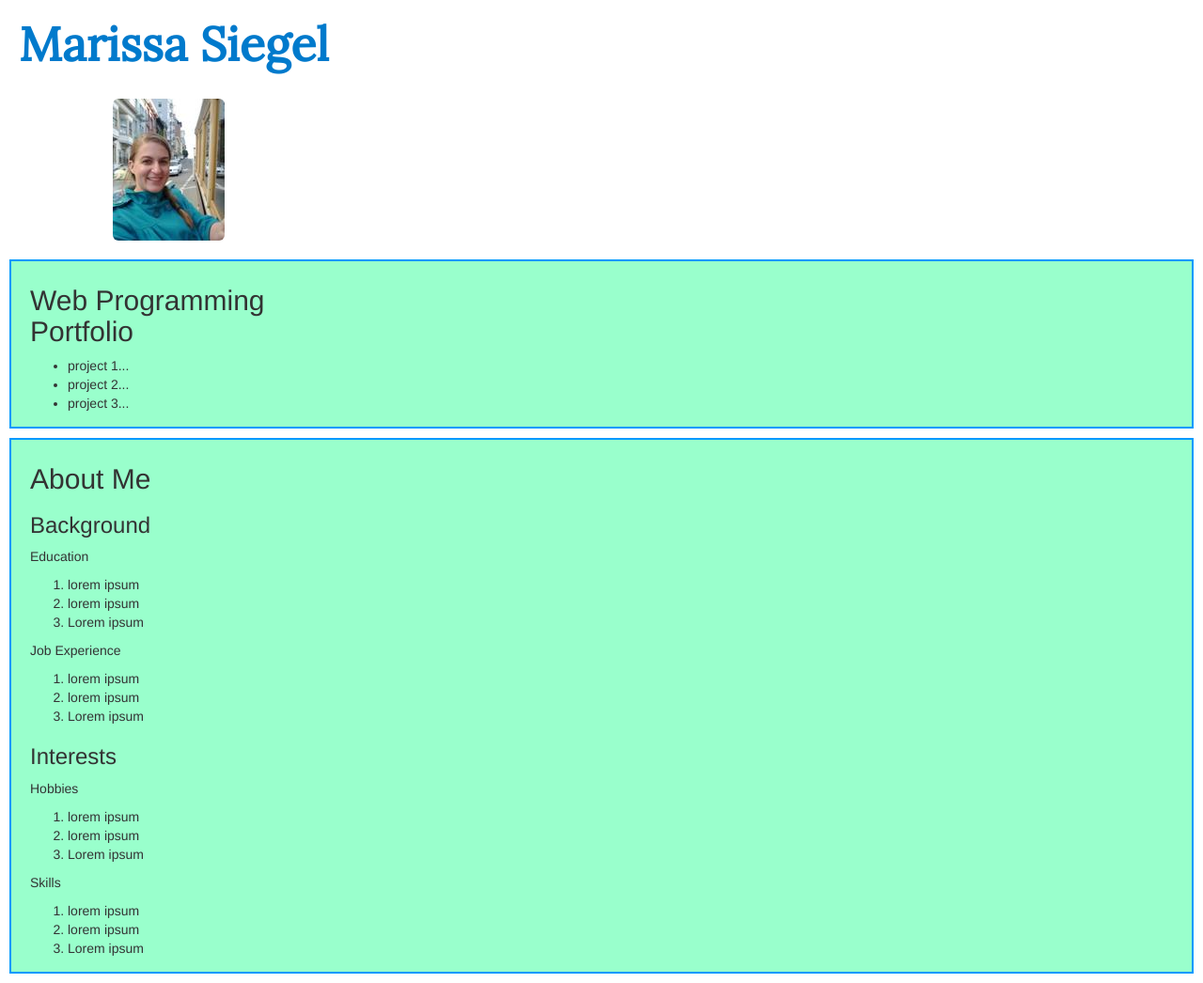
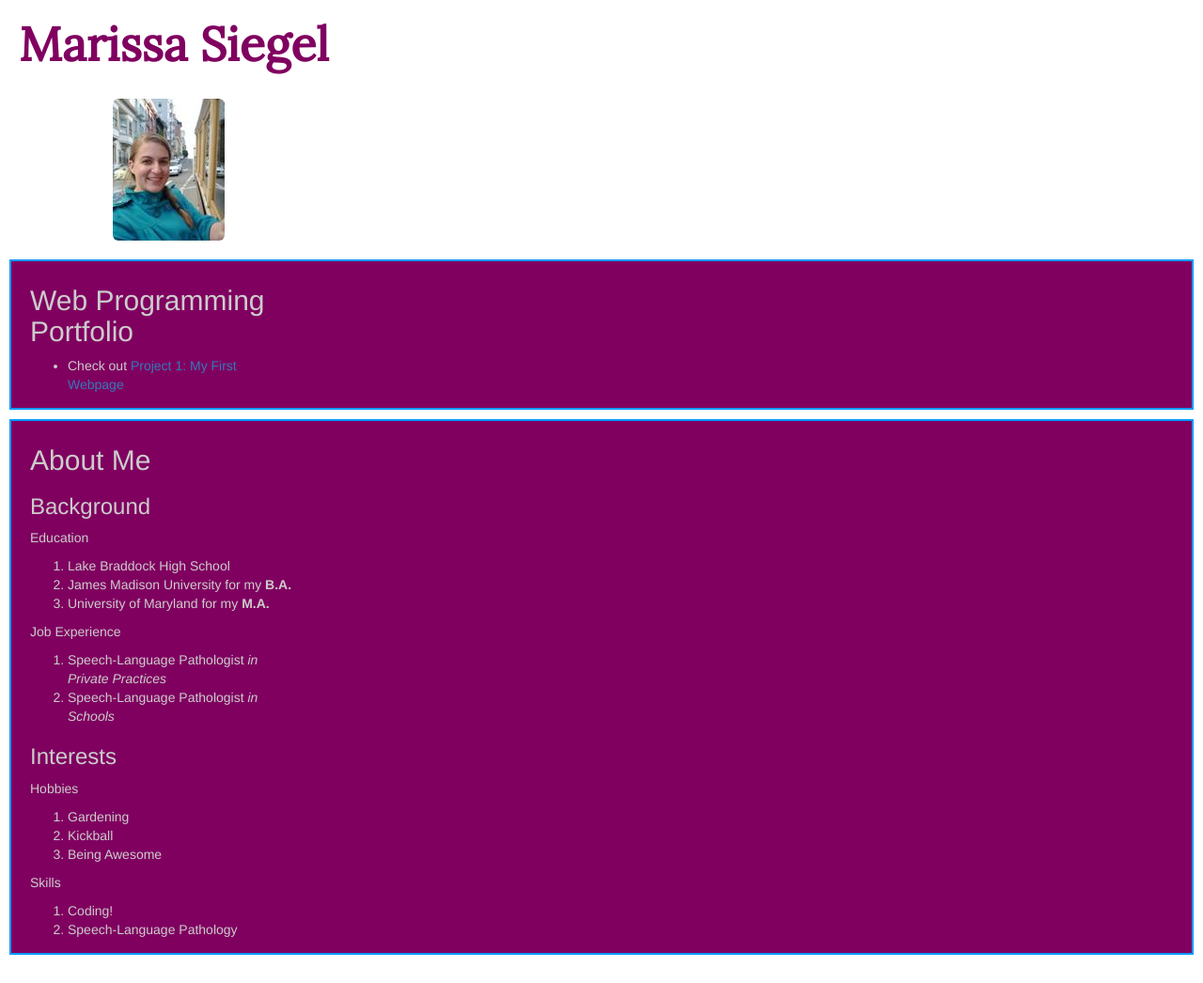
Before and after one commit to Marissa1/GIT-HTML-and-CSS-Code-Review, a plain HTML site: page index.html in a window 1280 px wide. Shown: the whole page at 94% size. Drawn offline with Linux system fonts and the light colour scheme.

Commit message:
added finishing touches on html and css

```diff
--- a/css/styles.css
+++ b/css/styles.css
@@ -1,8 +1,9 @@
 .row{
-  background: #99ffcc;
+  background: #800060;
   border: 2px solid #0099ff;
   padding: 5px;
   margin: 10px;
+  color: #cccccc;
 }
 
 img{
@@ -13,7 +14,7 @@ img{
 h1{
   float: none;
   font-weight: bolder;
-  color: #007acc;
+  color: #800060;
   margin: 20px;
   font-size: 50px;
 }
--- a/index.html
+++ b/index.html
@@ -15,9 +15,7 @@
     </h2>
     <p>
       <ul>
-        <li>project 1...</li>
-        <li>project 2...</li>
-        <li>project 3...</li>
+        <li>Check out <a href="https://github.com/Marissa1/my-first-webpage">Project 1: My First Webpage</li>
       </ul>
     </p>
   </div>
@@ -31,32 +29,30 @@
       <p>Education
       </p>
       <ol>
-        <li>lorem ipsum</li>
-        <li>lorem ipsum</li>
-        <li>Lorem ipsum</li>
+        <li>Lake Braddock High School</li>
+        <li>James Madison University for my <strong>B.A.</strong></li>
+        <li>University of Maryland for my <strong>M.A.</strong></li>
       </ol>
       <p>Job Experience
       </p>
       <ol>
-        <li>lorem ipsum</li>
-        <li>lorem ipsum</li>
-        <li>Lorem ipsum</li>
+        <li>Speech-Language Pathologist <em>in Private Practices</em></li>
+        <li>Speech-Language Pathologist <em>in Schools</em></li>
       </ol>
     <h3>Interests
     </h3>
       <p>Hobbies
       </p>
       <ol>
-        <li>lorem ipsum</li>
-        <li>lorem ipsum</li>
-        <li>Lorem ipsum</li>
+        <li>Gardening</li>
+        <li>Kickball</li>
+        <li>Being Awesome</li>
       </ol>
       <p>Skills
       </p>
       <ol>
-        <li>lorem ipsum</li>
-        <li>lorem ipsum</li>
-        <li>Lorem ipsum</li>
+        <li>Coding!</li>
+        <li>Speech-Language Pathology</li>
       </ol>
   </div>
   </div>
```
Also changed, not shown: 1 other file.
